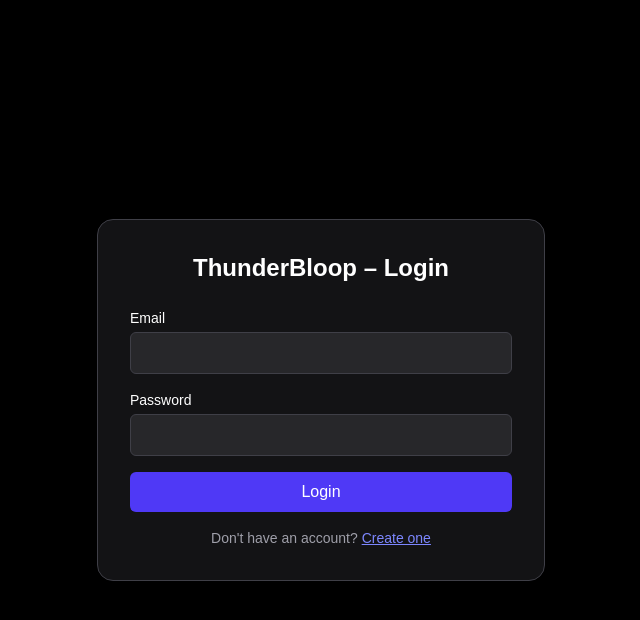
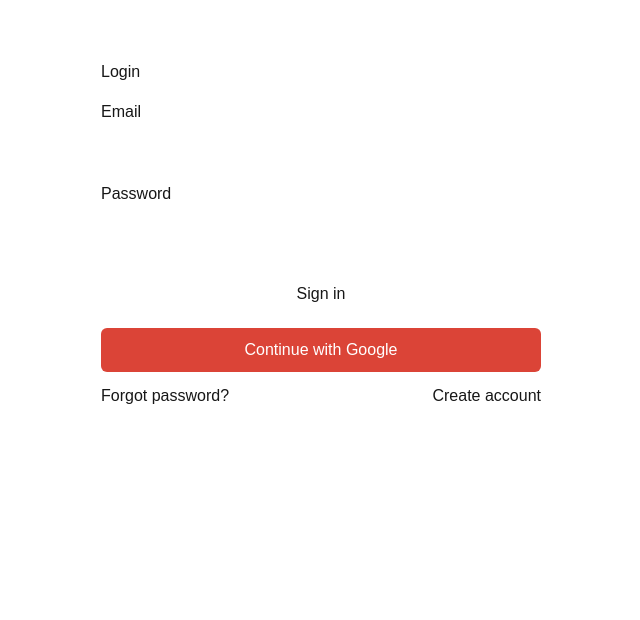
Before and after one commit to fouzan01/thunderbloop, a Next.js app: page /auth/login in a window 1280 px wide. Shown: the top 620 px of the page, without its empty margins (319-959 px from the left). Built offline with nearby package versions, Linux system fonts and the light colour scheme; no server answers.

Commit message:
Add Google provider and Google sign-in buttons; add forgot-password page

```diff
--- a/app/auth/login/page.tsx
+++ b/app/auth/login/page.tsx
@@ -1,84 +1,116 @@
-
 "use client";
 
 import { useState } from "react";
-import { signInWithEmailAndPassword } from "firebase/auth";
-import { auth } from "@/lib/firebaseClient";
 import { useRouter } from "next/navigation";
+import { auth, googleProvider } from "@/lib/firebaseClient";
+import {
+  signInWithPopup,
+  signInWithEmailAndPassword,
+  UserCredential,
+} from "firebase/auth";
 
 export default function LoginPage() {
   const router = useRouter();
-
   const [email, setEmail] = useState("");
   const [password, setPassword] = useState("");
   const [loading, setLoading] = useState(false);
-  const [error, setError] = useState("");
+  const [error, setError] = useState<string | null>(null);
 
-  async function handleLogin(e: React.FormEvent) {
+  const loginWithEmail = async (e: React.FormEvent) => {
     e.preventDefault();
+    setError(null);
     setLoading(true);
-    setError("");
-
     try {
-      await signInWithEmailAndPassword(auth, email, password);
+      const user: UserCredential = await signInWithEmailAndPassword(
+        auth,
+        email,
+        password
+      );
+      // signed in
       router.push("/dashboard");
     } catch (err: any) {
-      setError(err.message);
+      setError(err?.message ?? "Sign in failed");
     } finally {
       setLoading(false);
     }
+  };
+
+  const loginWithGoogle = async () => {
+    setError(null);
+    setLoading(true);
+    try {
+      await signInWithPopup(auth, googleProvider);
+      router.push("/dashboard");
+    } catch (err: any) {
+      setError(err?.message ?? "Google sign in failed");
+    } finally {
+      setLoading(false);
     }
+  };
 
   return (
-    <div className="min-h-screen flex items-center justify-center bg-black text-white">
-      <div className="w-full max-w-md bg-zinc-900/80 border border-zinc-700 rounded-2xl p-8 shadow-2xl">
-        <h1 className="text-2xl font-semibold mb-6 text-center">
-          ThunderBloop – Login
-        </h1>
+    <div style={{ maxWidth: 480, margin: "40px auto", padding: 20 }}>
+      <h1 style={{ marginBottom: 16 }}>Login</h1>
 
-        <form onSubmit={handleLogin} className="space-y-4">
-          <div>
-            <label className="block text-sm mb-1">Email</label>
+      <form onSubmit={loginWithEmail} style={{ marginBottom: 12 }}>
+        <label style={{ display: "block", marginBottom: 6 }}>
+          Email
           <input
             type="email"
-              className="w-full rounded-md px-3 py-2 bg-zinc-800 border border-zinc-700 focus:outline-none focus:ring-2 focus:ring-indigo-500"
             value={email}
             onChange={(e) => setEmail(e.target.value)}
             required
+            style={{ display: "block", width: "100%", padding: 8, marginTop: 6 }}
           />
-          </div>
+        </label>
 
-          <div>
-            <label className="block text-sm mb-1">Password</label>
+        <label style={{ display: "block", margin: "12px 0" }}>
+          Password
           <input
             type="password"
-              className="w-full rounded-md px-3 py-2 bg-zinc-800 border border-zinc-700 focus:outline-none focus:ring-2 focus:ring-indigo-500"
             value={password}
             onChange={(e) => setPassword(e.target.value)}
             required
+            style={{ display: "block", width: "100%", padding: 8, marginTop: 6 }}
           />
-          </div>
+        </label>
 
         <button
           type="submit"
           disabled={loading}
-            className="w-full py-2 rounded-md bg-indigo-600 hover:bg-indigo-500 font-medium disabled:opacity-60 disabled:cursor-not-allowed transition"
+          style={{ padding: 10, width: "100%", marginTop: 8 }}
         >
-            {loading ? "Logging in..." : "Login"}
+          {loading ? "Signing in..." : "Sign in"}
         </button>
       </form>
 
-        {error && <p className="mt-4 text-sm text-red-400">{error}</p>}
+      <div style={{ textAlign: "center", marginBottom: 12 }}>
+        <button
+          onClick={loginWithGoogle}
+          disabled={loading}
+          style={{
+            padding: 10,
+            width: "100%",
+            background: "#DB4437",
+            color: "white",
+            border: "none",
+            borderRadius: 6,
+            cursor: "pointer",
+          }}
+        >
+          {loading ? "Please wait..." : "Continue with Google"}
+        </button>
+      </div>
 
-        <p className="mt-4 text-sm text-zinc-400 text-center">
-          Don&apos;t have an account?{" "}
-          <a
-            href="/auth/signup"
-            className="text-indigo-400 hover:text-indigo-300 underline"
-          >
-            Create one
-          </a>
-        </p>
+      {error && (
+        <div style={{ color: "crimson", marginTop: 8 }}>
+          <strong>Error:</strong> {error}
+        </div>
+      )}
+
+      <div style={{ marginTop: 12, display: "flex", justifyContent: "space-between" }}>
+        <a href="/auth/forgot">Forgot password?</a>
+        <a href="/auth/signup">Create account</a>
       </div>
     </div>
   );
--- a/app/auth/signup/page.tsx
+++ b/app/auth/signup/page.tsx
@@ -1,170 +1,115 @@
 "use client";
 
-import { useEffect, useState } from "react";
+import { useState } from "react";
 import { useRouter } from "next/navigation";
+import { auth, googleProvider } from "@/lib/firebaseClient";
 import {
+  signInWithPopup,
   createUserWithEmailAndPassword,
-  onAuthStateChanged,
-  User,
+  UserCredential,
 } from "firebase/auth";
-import { auth, db } from "@/lib/firebaseClient";
-import {
-  doc,
-  getDoc,
-  setDoc,
-  updateDoc,
-  increment,
-} from "firebase/firestore";
 
 export default function SignupPage() {
   const router = useRouter();
-
-  const [currentUser, setCurrentUser] = useState<User | null>(null);
   const [email, setEmail] = useState("");
   const [password, setPassword] = useState("");
-  const [refCode, setRefCode] = useState<string | null>(null);
   const [loading, setLoading] = useState(false);
-  const [errorMsg, setErrorMsg] = useState<string | null>(null);
+  const [error, setError] = useState<string | null>(null);
 
-  // If already logged in, send to dashboard
-  useEffect(() => {
-    const unsub = onAuthStateChanged(auth, (user) => {
-      setCurrentUser(user);
-      if (user) {
-        router.push("/dashboard");
-      }
-    });
-
-    return () => unsub();
-  }, [router]);
-
-  // Read ?ref=... from URL WITHOUT useSearchParams
-  useEffect(() => {
-    if (typeof window === "undefined") return;
-    const params = new URLSearchParams(window.location.search);
-    const ref = params.get("ref");
-    if (ref) {
-      setRefCode(ref);
-    }
-  }, []);
-
-  async function handleSubmit(e: React.FormEvent) {
+  const signupWithEmail = async (e: React.FormEvent) => {
     e.preventDefault();
-    setErrorMsg(null);
+    setError(null);
     setLoading(true);
-
     try {
-      // 1) Create auth user
-      const cred = await createUserWithEmailAndPassword(auth, email, password);
-      const user = cred.user;
-
-      // 2) Figure out who referred this user (if any)
-      let referredBy: string | null = null;
-
-      if (refCode) {
-        // In our system the referralCode is the other user's uid.
-        const refDocRef = doc(db, "users", refCode);
-        const refSnap = await getDoc(refDocRef);
-
-        if (refSnap.exists()) {
-          referredBy = refCode;
-
-          // Give the referrer extra points + increment their referral count
-          await updateDoc(refDocRef, {
-            referralCount: increment(1),
-            points: increment(45), // same as you used when testing
-          });
-        }
-      }
-
-      // 3) Create Firestore profile for this new user
-      const userRef = doc(db, "users", user.uid);
-      await setDoc(userRef, {
-        email: user.email,
-        points: 0,
-        referralCount: 0,
-        referralCode: user.uid, // we use uid as referral code
-        referredBy: referredBy,
-        createdAt: new Date().toISOString(),
-      });
-
-      // 4) Go to dashboard
+      const user: UserCredential = await createUserWithEmailAndPassword(
+        auth,
+        email,
+        password
+      );
+      // Optionally send email verification here
       router.push("/dashboard");
     } catch (err: any) {
-      console.error("Signup error:", err);
-      setErrorMsg(err?.message ?? "Failed to create account.");
+      setError(err?.message ?? "Sign up failed");
     } finally {
       setLoading(false);
     }
+  };
+
+  const signupWithGoogle = async () => {
+    setError(null);
+    setLoading(true);
+    try {
+      await signInWithPopup(auth, googleProvider);
+      router.push("/dashboard");
+    } catch (err: any) {
+      setError(err?.message ?? "Google sign up failed");
+    } finally {
+      setLoading(false);
     }
+  };
 
   return (
-    <div className="min-h-screen bg-gradient-to-br from-black via-zinc-900 to-indigo-900 text-white flex items-center justify-center px-4">
-      <div className="w-full max-w-md rounded-2xl bg-zinc-900/80 border border-zinc-800 p-6 shadow-xl">
-        <h1 className="text-2xl font-semibold mb-1">Sign Up</h1>
-        <p className="text-xs text-zinc-400 mb-4">
-          Create your ThunderBloop account.
-          {refCode && (
-            <span className="ml-1 text-emerald-400">
-              You are joining with a referral.
-            </span>
-          )}
-        </p>
+    <div style={{ maxWidth: 480, margin: "40px auto", padding: 20 }}>
+      <h1 style={{ marginBottom: 16 }}>Sign Up</h1>
 
-        {errorMsg && (
-          <p className="text-xs text-red-400 mb-3 break-words">
-            {errorMsg}
-          </p>
-        )}
-
-        <form onSubmit={handleSubmit} className="space-y-4">
-          <div className="space-y-1">
-            <label className="text-xs text-zinc-300">Email</label>
+      <form onSubmit={signupWithEmail} style={{ marginBottom: 12 }}>
+        <label style={{ display: "block", marginBottom: 6 }}>
+          Email
           <input
             type="email"
-              required
-              className="w-full px-3 py-2 rounded-md bg-black/40 border border-zinc-700 text-sm focus:outline-none focus:ring-1 focus:ring-indigo-500"
             value={email}
             onChange={(e) => setEmail(e.target.value)}
-              placeholder="you@example.com"
+            required
+            style={{ display: "block", width: "100%", padding: 8, marginTop: 6 }}
           />
-          </div>
+        </label>
 
-          <div className="space-y-1">
-            <label className="text-xs text-zinc-300">Password</label>
+        <label style={{ display: "block", margin: "12px 0" }}>
+          Password
           <input
             type="password"
-              required
-              minLength={6}
-              className="w-full px-3 py-2 rounded-md bg-black/40 border border-zinc-700 text-sm focus:outline-none focus:ring-1 focus:ring-indigo-500"
             value={password}
             onChange={(e) => setPassword(e.target.value)}
-              placeholder="Create a password"
+            required
+            style={{ display: "block", width: "100%", padding: 8, marginTop: 6 }}
           />
-          </div>
-
-          {refCode && (
-            <p className="text-[11px] text-zinc-500">
-              Referral code detected:{" "}
-              <span className="text-indigo-300 break-all">{refCode}</span>
-            </p>
-          )}
+        </label>
 
         <button
           type="submit"
           disabled={loading}
-            className="w-full mt-2 py-2 rounded-md bg-indigo-600 hover:bg-indigo-500 text-sm font-medium disabled:opacity-60 disabled:cursor-not-allowed"
+          style={{ padding: 10, width: "100%", marginTop: 8 }}
         >
-            {loading ? "Creating account..." : "Create Account"}
+          {loading ? "Creating..." : "Create account"}
         </button>
       </form>
 
-        <p className="mt-4 text-[11px] text-zinc-500">
-          Already have an account?{" "}
-          <a href="/auth/login" className="text-indigo-300 hover:underline">
-            Log in
-          </a>
-        </p>
+      <div style={{ textAlign: "center", marginBottom: 12 }}>
+        <button
+          onClick={signupWithGoogle}
+          disabled={loading}
+          style={{
+            padding: 10,
+            width: "100%",
+            background: "#DB4437",
+            color: "white",
+            border: "none",
+            borderRadius: 6,
+            cursor: "pointer",
+          }}
+        >
+          {loading ? "Please wait..." : "Sign Up with Google"}
+        </button>
+      </div>
+
+      {error && (
+        <div style={{ color: "crimson", marginTop: 8 }}>
+          <strong>Error:</strong> {error}
+        </div>
+      )}
+
+      <div style={{ marginTop: 12, textAlign: "center" }}>
+        <a href="/auth/login">Already have an account? Sign in</a>
       </div>
     </div>
   );
--- a/lib/firebaseClient.ts
+++ b/lib/firebaseClient.ts
@@ -1,5 +1,5 @@
 import { initializeApp, getApps } from "firebase/app";
-import { getAuth } from "firebase/auth";
+import { getAuth, GoogleAuthProvider } from "firebase/auth";
 import { getFirestore } from "firebase/firestore";
 
 const firebaseConfig = {
@@ -20,3 +20,4 @@
 
 export const auth = getAuth(app);
 export const db = getFirestore(app);
+export const googleProvider = new GoogleAuthProvider();
```
Lines whose indentation alone changed are shown as unchanged.
